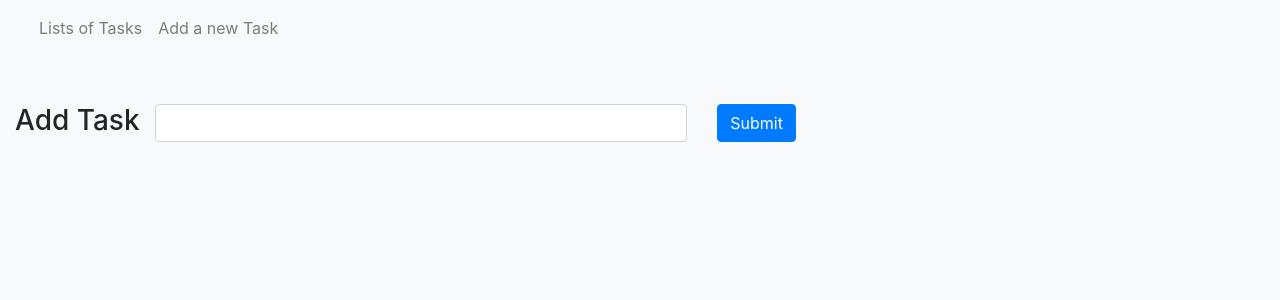
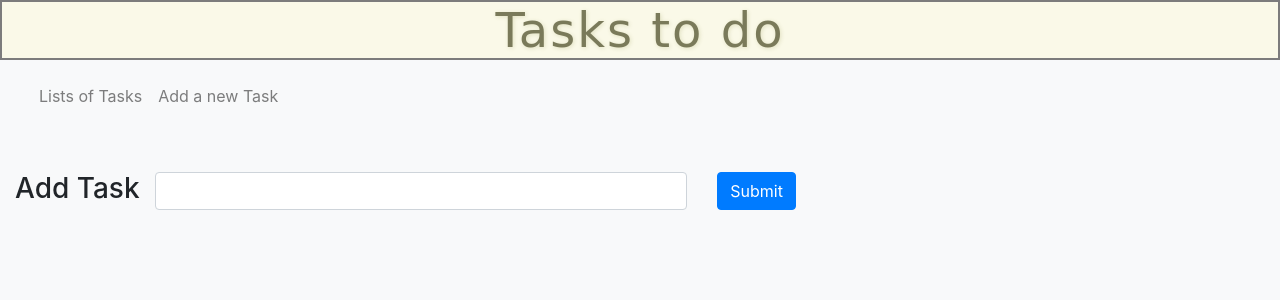
Before and after one commit to golamdastagir/Tasks-To-Do, a Flask app: page /add in a window 1280 px wide. Shown: the top 300 px of the page. Run offline with Flask 3, Linux system fonts and the light colour scheme; some libraries are stand-ins or nearby versions.

Commit message:
Update base.html

```diff
--- a/templates/base.html
+++ b/templates/base.html
@@ -11,6 +11,7 @@
     <title>Tasks to do</title>
   </head>
   <body style="background-color: #f8f9fa;">
+    <h1 class="text-center" style="background-color: #faf9e8; color: #7a7a5a; border: 2px solid #7c7c7c; font: 3em 'Segoe Script', 'Comic Sans MS', cursive, sans-serif; letter-spacing: 2px; text-shadow: 1px 1px 4px #e0e0c0;">Tasks to do</h1>
     <div class="container-fluid">
       <nav class="navbar navbar-expand-lg navbar-light bg-light">
         <ul class="navbar-nav">
```
